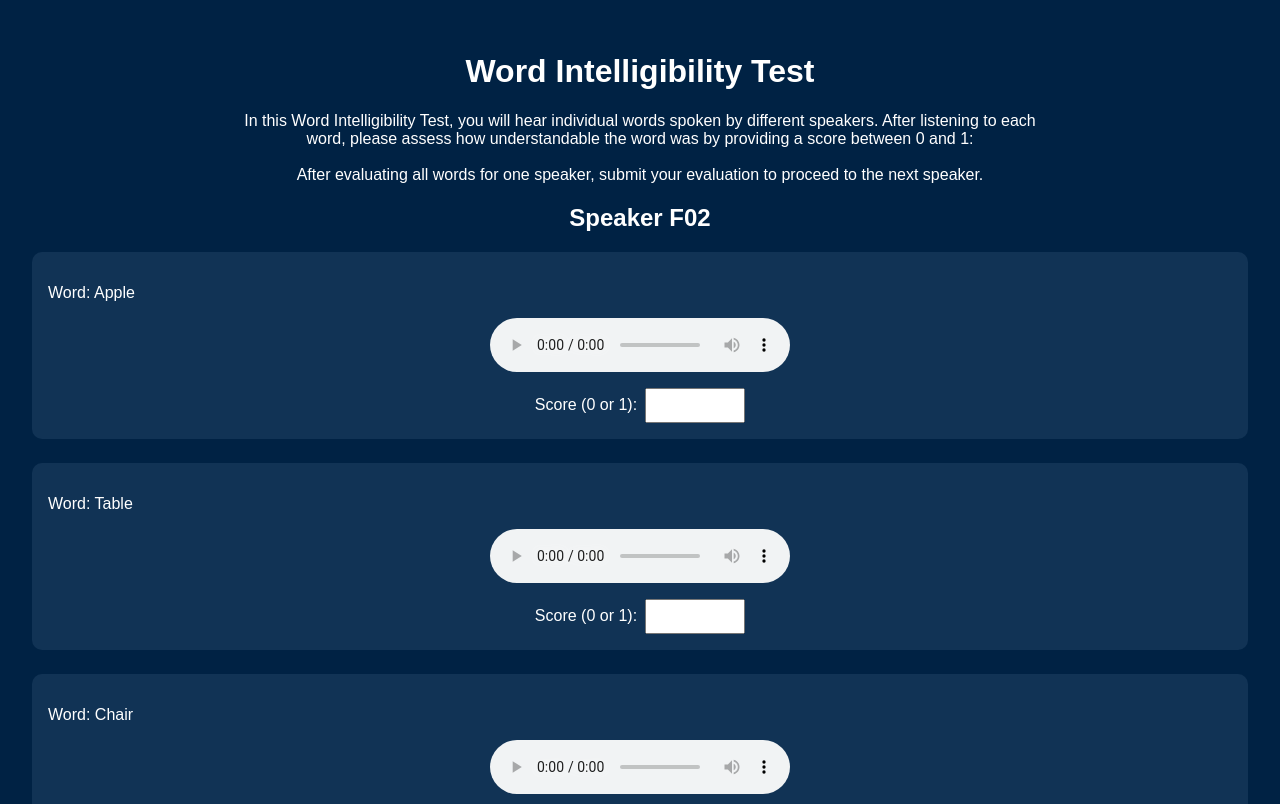
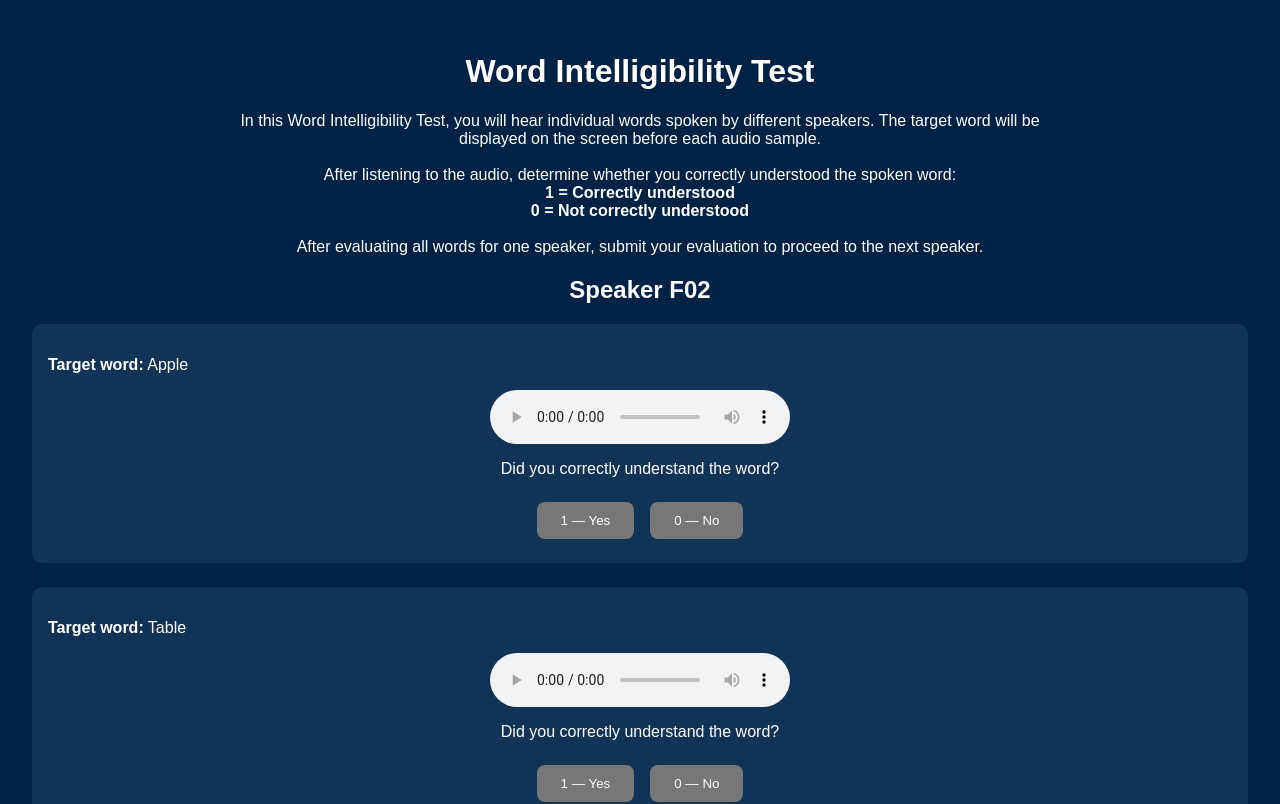
Before and after one commit to Mina929/subjective.evaluation, a Next.js app: page /intelligibility in a window 1280 px wide. Shown: the top 804 px of the page. Built offline with nearby package versions, Linux system fonts and the light colour scheme.

Commit message:
Update MOS and intelligibility tests

```diff
--- a/pages/intelligibility.js
+++ b/pages/intelligibility.js
@@ -1,4 +1,4 @@
-import { useState, useEffect } from 'react';
+import { useState } from 'react';
 import { useRouter } from 'next/router';
 
 export default function IntelligibilityPage() {
@@ -6,6 +6,7 @@ export default function IntelligibilityPage() {
   const { participantId } = router.query;
 
   const speakers = ['F02', 'F03', 'F04', 'F05', 'F06', 'F07', 'F08', 'F09'];
+
   const [currentSpeakerIndex, setCurrentSpeakerIndex] = useState(0);
   const [scores, setScores] = useState({});
   const [speakerAverage, setSpeakerAverage] = useState(null);
@@ -18,28 +19,42 @@ export default function IntelligibilityPage() {
   ];
 
   const handleScore = (wordIndex, score) => {
-    setScores(prev => ({ ...prev, [wordIndex]: score }));
+    setScores(prev => ({
+      ...prev,
+      [wordIndex]: score
+    }));
   };
 
-  const handleSubmitSpeaker = () => {
+  const handleSubmitSpeaker = async () => {
     const values = Object.values(scores);
+
     if (values.length !== wordsPerSpeaker.length) {
-      alert('Please score all words.');
+      alert('Please evaluate all words.');
       return;
     }
 
-    const average = values.reduce((a, b) => a + parseFloat(b), 0) / wordsPerSpeaker.length;
-    setSpeakerAverage(average.toFixed(2));
+    // Calculate the proportion of correctly identified words
+    const correctWords = values.filter(score => score === 1).length;
+    const intelligibilityScore =
+      correctWords / wordsPerSpeaker.length;
 
-    fetch('/api/save-intelligibility', {
+    setSpeakerAverage(intelligibilityScore.toFixed(2));
+
+    try {
+      await fetch('/api/save-intelligibility', {
         method: 'POST',
-      headers: { 'Content-Type': 'application/json' },
+        headers: {
+          'Content-Type': 'application/json'
+        },
         body: JSON.stringify({
           participantId,
           speakerId: speakers[currentSpeakerIndex],
-        intelligibilityScore: average
+          intelligibilityScore
         })
       });
+    } catch (error) {
+      console.error('Error saving intelligibility:', error);
+    }
   };
 
   const handleNextSpeaker = () => {
@@ -54,24 +69,51 @@ export default function IntelligibilityPage() {
   };
 
   return (
-    <div style={{ backgroundColor: '#024', color: 'white', minHeight: '100vh', padding: '2rem' }}>
-      <h1 style={{ textAlign: 'center' }}>Word Intelligibility Test</h1>
+    <div
+      style={{
+        backgroundColor: '#024',
+        color: 'white',
+        minHeight: '100vh',
+        padding: '2rem'
+      }}
+    >
+      <h1 style={{ textAlign: 'center' }}>
+        Word Intelligibility Test
+      </h1>
 
-      <p style={{
+      <p
+        style={{
           textAlign: 'center',
           fontSize: '1rem',
           maxWidth: '800px',
           margin: '1rem auto'
-      }}>
-        In this Word Intelligibility Test, you will hear individual words spoken by different speakers.
-        After listening to each word, please assess how understandable the word was by providing a score between 0 and 1:
+        }}
+      >
+        In this Word Intelligibility Test, you will hear individual
+        words spoken by different speakers. The target word will be
+        displayed on the screen before each audio sample.
         <br /><br />
-        After evaluating all words for one speaker, submit your evaluation to proceed to the next speaker.
+
+        After listening to the audio, determine whether you correctly
+        understood the spoken word:
+        <br />
+        <strong>1 = Correctly understood</strong>
+        <br />
+        <strong>0 = Not correctly understood</strong>
+        <br /><br />
+
+        After evaluating all words for one speaker, submit your
+        evaluation to proceed to the next speaker.
       </p>
 
       {submitted ? (
-        <h2 style={{ textAlign: 'center', marginTop: '3rem' }}>
-          ✅ Thank you for participating in this evaluation!
+        <h2
+          style={{
+            textAlign: 'center',
+            marginTop: '3rem'
+          }}
+        >
+          Thank you for participating in this evaluation!
         </h2>
       ) : (
         <>
@@ -80,48 +122,91 @@ export default function IntelligibilityPage() {
           </h2>
 
           {wordsPerSpeaker.map((item, index) => (
-            <div key={index} style={{
+            <div
+              key={index}
+              style={{
                 backgroundColor: '#135',
                 padding: '1rem',
                 borderRadius: '10px',
                 marginBottom: '1.5rem'
-            }}>
-              <p>Word: {item.word}</p>
-              <audio controls src={item.audio} style={{
+              }}
+            >
+              <p>
+                <strong>Target word:</strong> {item.word}
+              </p>
+
+              <audio
+                controls
+                src={item.audio}
+                style={{
                   width: '300px',
                   display: 'block',
                   margin: '0 auto'
-              }} />
-
-              <div style={{ textAlign: 'center', marginTop: '1rem' }}>
-                <label>
-                  Score (0 or 1):
-                  <input
-                    type="number"
-                    min="0"
-                    max="1"
-                    step="0.1"
-                    value={scores[index] || ''}
-                    onChange={(e) => handleScore(index, e.target.value)}
-                    style={{
-                      marginLeft: '0.5rem',
-                      padding: '0.5rem',
-                      width: '80px'
                 }}
               />
-                </label>
+
+              <div
+                style={{
+                  textAlign: 'center',
+                  marginTop: '1rem'
+                }}
+              >
+                <p>Did you correctly understand the word?</p>
+
+                <button
+                  onClick={() => handleScore(index, 1)}
+                  style={{
+                    backgroundColor:
+                      scores[index] === 1 ? '#4CAF50' : '#777',
+                    color: 'white',
+                    padding: '0.7rem 1.5rem',
+                    margin: '0.5rem',
+                    border: 'none',
+                    borderRadius: '8px',
+                    cursor: 'pointer'
+                  }}
+                >
+                  1 — Yes
+                </button>
+
+                <button
+                  onClick={() => handleScore(index, 0)}
+                  style={{
+                    backgroundColor:
+                      scores[index] === 0 ? '#d9534f' : '#777',
+                    color: 'white',
+                    padding: '0.7rem 1.5rem',
+                    margin: '0.5rem',
+                    border: 'none',
+                    borderRadius: '8px',
+                    cursor: 'pointer'
+                  }}
+                >
+                  0 — No
+                </button>
               </div>
             </div>
           ))}
 
           {speakerAverage !== null && (
             <>
-              <p style={{ textAlign: 'center', fontSize: '1.2rem' }}>
-                ✅ Average score for Speaker {speakers[currentSpeakerIndex]}: <strong>{speakerAverage}</strong>
+              <p
+                style={{
+                  textAlign: 'center',
+                  fontSize: '1.2rem'
+                }}
+              >
+                Intelligibility score for Speaker{' '}
+                {speakers[currentSpeakerIndex]}:{' '}
+                <strong>{speakerAverage}</strong>
               </p>
 
-              <div style={{ textAlign: 'center', marginTop: '2rem' }}>
-                {currentSpeakerIndex < speakers.length - 1 ? (
+              <div
+                style={{
+                  textAlign: 'center',
+                  marginTop: '2rem'
+                }}
+              >
                 <button
                   onClick={handleNextSpeaker}
                   style={{
@@ -134,30 +219,21 @@ export default function IntelligibilityPage() {
                     cursor: 'pointer'
                   }}
                 >
-                    Next Speaker
+                  {currentSpeakerIndex < speakers.length - 1
+                    ? 'Next Speaker'
+                    : 'Submit Evaluation'}
                 </button>
-                ) : (
-                  <button
-                    onClick={handleNextSpeaker}
-                    style={{
-                      backgroundColor: '#4CAF50',
-                      color: 'white',
-                      padding: '1rem 2rem',
-                      fontSize: '1.2rem',
-                      border: 'none',
-                      borderRadius: '10px',
-                      cursor: 'pointer'
-                    }}
-                  >
-                    Submit Evaluation
-                  </button>
-                )}
               </div>
             </>
           )}
 
           {speakerAverage === null && (
-            <div style={{ textAlign: 'center', marginTop: '2rem' }}>
+            <div
+              style={{
+                textAlign: 'center',
+                marginTop: '2rem'
+              }}
+            >
               <button
                 onClick={handleSubmitSpeaker}
                 style={{
```
Also changed, not shown: pages/mos.js (+175 -34 lines). Lines whose indentation alone changed are shown as unchanged.
